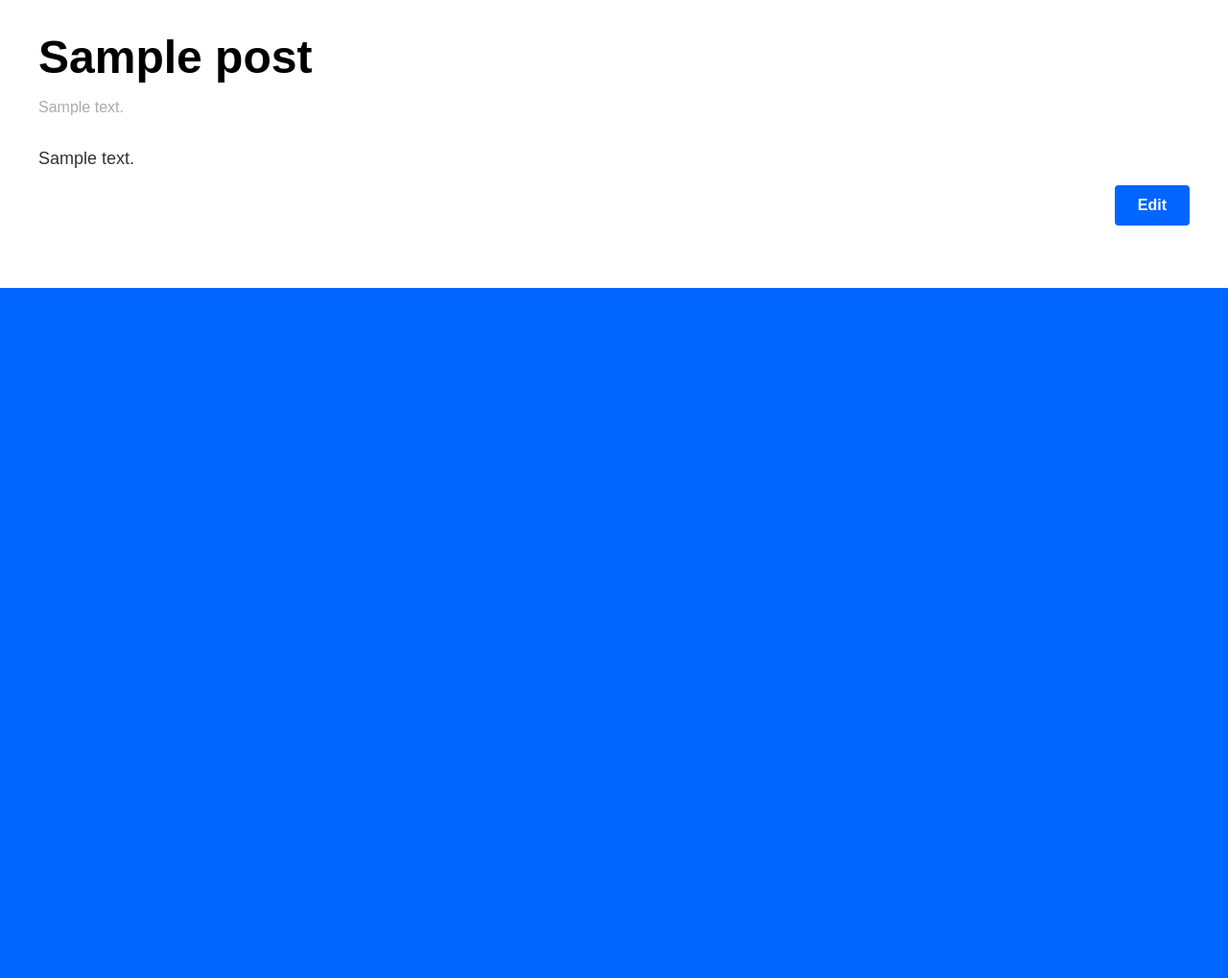
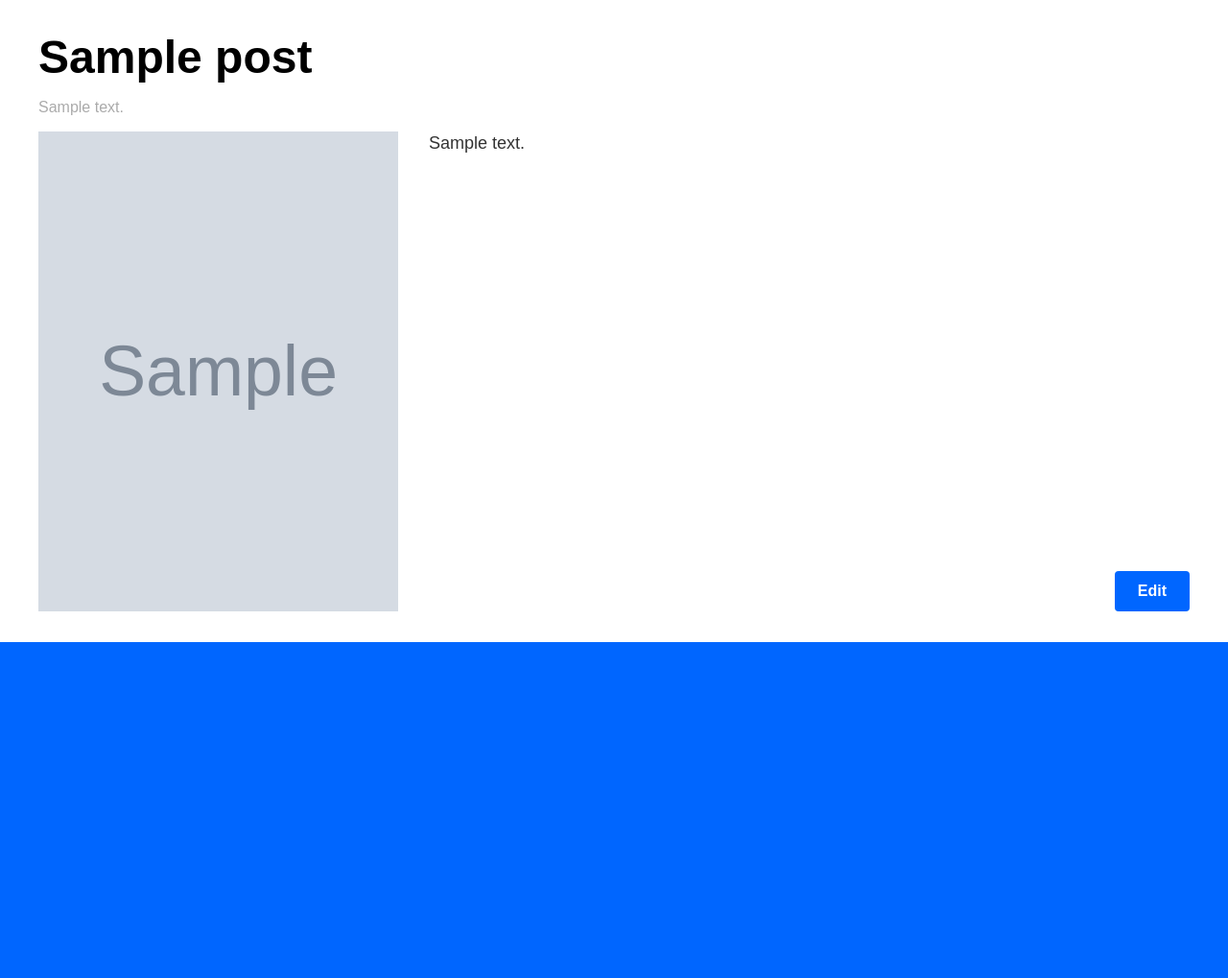
Before and after one commit to lucasNBS/django-basics, a Django app: page /post/1 in a window 1280 px wide. Shown: the part 150-1169 px from the top of the page at 96% size. Before the commit the page ends 450 px from the top, so only its background shows below. Run offline with Django 5.2, Linux system fonts and the light colour scheme; tables that the repository leaves empty hold one stand-in row (values such as "Sample post"); grey boxes marked "Sample" are stand-in pictures.

Commit message:
feat: Post cover image

```diff
--- a/main/settings.py
+++ b/main/settings.py
@@ -109,6 +109,9 @@ USE_TZ = True
 STATIC_URL = 'static/'
 STATICFILES_DIRS = [os.path.join(BASE_DIR, 'static'),]
 
+MEDIA_URL = '/media/'
+MEDIA_ROOT = BASE_DIR / 'media'
+
 # Default primary key field type
 # https://docs.djangoproject.com/en/5.0/ref/settings/#default-auto-field
 
--- a/main/urls.py
+++ b/main/urls.py
@@ -1,8 +1,10 @@
 from django.contrib import admin
+from django.conf.urls.static import static
 from django.urls import path, include
+from django.conf import settings
 
 urlpatterns = [
     path('admin/', admin.site.urls),
     path('', include('posts.urls')),
     path('', include('user.urls')),
-]
+] + static(settings.MEDIA_URL, document_root=settings.MEDIA_ROOT)
--- a/posts/admin.py
+++ b/posts/admin.py
@@ -3,4 +3,4 @@ from .models import Post
 
 @admin.register(Post)
 class PostAdmin(admin.ModelAdmin):
-  list_display = ("title", "content")
+  list_display = ("title", "description", "content", "image")
--- a/posts/forms.py
+++ b/posts/forms.py
@@ -10,4 +10,5 @@ class PostForm(forms.ModelForm):
       'title': forms.TextInput(attrs={'class': 'form-input'}),
       'description': forms.TextInput(attrs={'class': 'form-input'}),
       'content': forms.Textarea(attrs={'class': 'form-textarea'}),
+      'image': forms.FileInput(attrs={'class': 'form-input'}),
     }
--- a/posts/models.py
+++ b/posts/models.py
@@ -3,4 +3,5 @@ from django.db import models
 class Post(models.Model):
   title = models.CharField(max_length=50, blank=False, null=False, unique=True)
   description = models.CharField(max_length=50, blank=False, null=False)
+  image = models.ImageField(upload_to='images', default="images/no-image.jpg")
   content = models.TextField(blank=False, null=False)
--- a/posts/templates/posts/post.html
+++ b/posts/templates/posts/post.html
@@ -9,9 +9,14 @@
   <section class="post-container">
     <h1 class="post-title">{{ post.title }}</h1>
     <p class="post-description">{{ post.description }}</p>
-    <p class="post-content">{{ post.content }}</p>
-    <div class="actions-container">
-      <a href="{% url 'post-edit' post.id %}" class="edit">Edit</a>
+    <div class="post">
+      <img src="../media/{{ post.image }}" alt="Post cover image" class="post-image">
+      <div class="post-info">
+        <p class="post-content">{{ post.content }}</p>
+        <div class="actions-container">
+          <a href="{% url 'post-edit' post.id %}" class="edit">Edit</a>
+        </div>
+      </div>
     </div>
   </section>
 {% endblock %}
--- a/requirements.txt
+++ b/requirements.txt
@@ -1,3 +1,4 @@
 asgiref==3.8.1
 Django==5.0.3
+pillow==10.2.0
 sqlparse==0.4.4
--- a/static/css/post.module.css
+++ b/static/css/post.module.css
@@ -10,13 +10,34 @@
   font-size: 3rem;
 }
 
+.post {
+  width: 100%;
+  display: flex;
+  gap: 2rem;
+}
+
+.post-image {
+  height: 500px;
+  aspect-ratio: 3 / 4;
+  object-fit: cover;
+}
+
 .post-description {
   font-size: 1rem;
   color: #ababab;
 }
 
+.post-info {
+  display: flex;
+  flex-direction: column;
+  justify-content: flex-start;
+  gap: 1rem;
+  flex: 2;
+}
+
 .post-content {
-  margin-top: 1rem;
+  height: -webkit-fill-available;
+  white-space: break-spaces;
   font-size: 1.125rem;
   color: #333;
   line-height: 1.5rem;
```
Also changed, not shown: posts/migrations/0001_initial.py, posts/migrations/0002_alter_post_image.py (added), posts/migrations/0003_alter_post_image.py, posts/migrations/0003_post_description.py (deleted).
